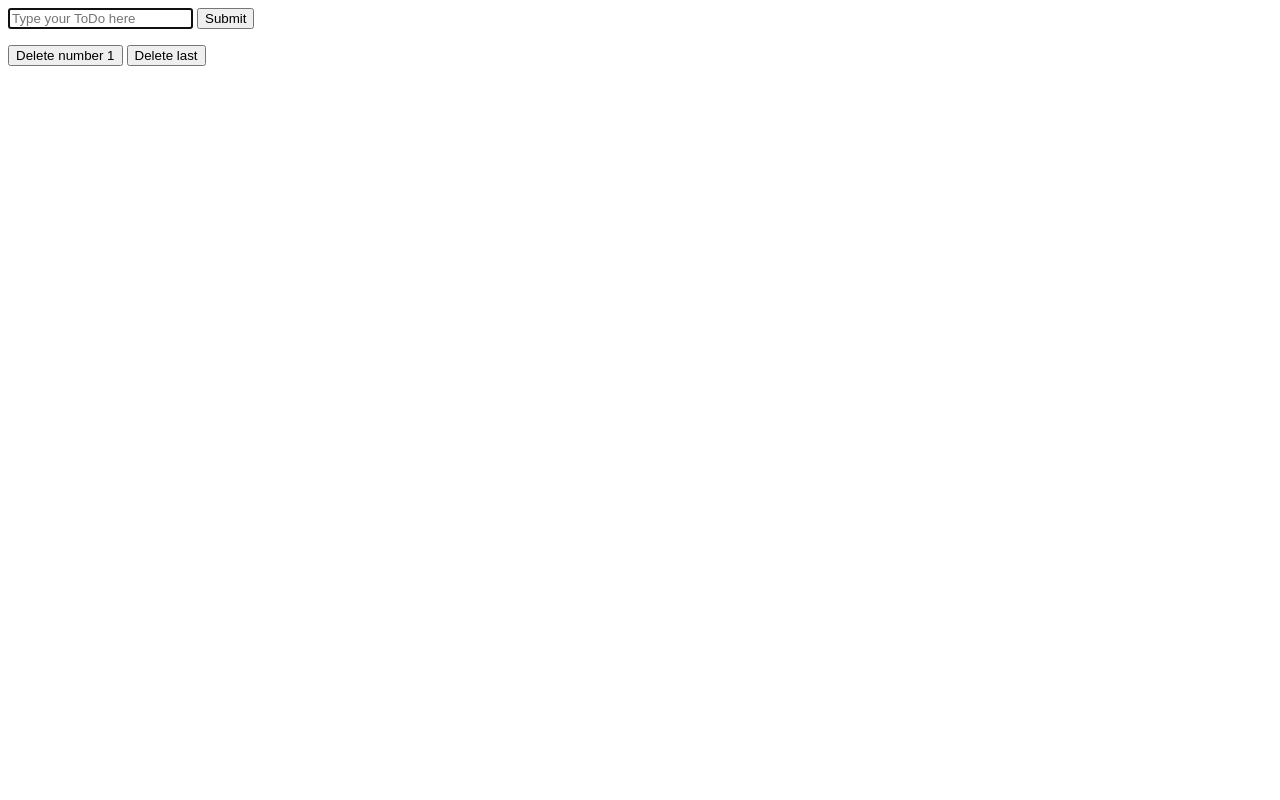
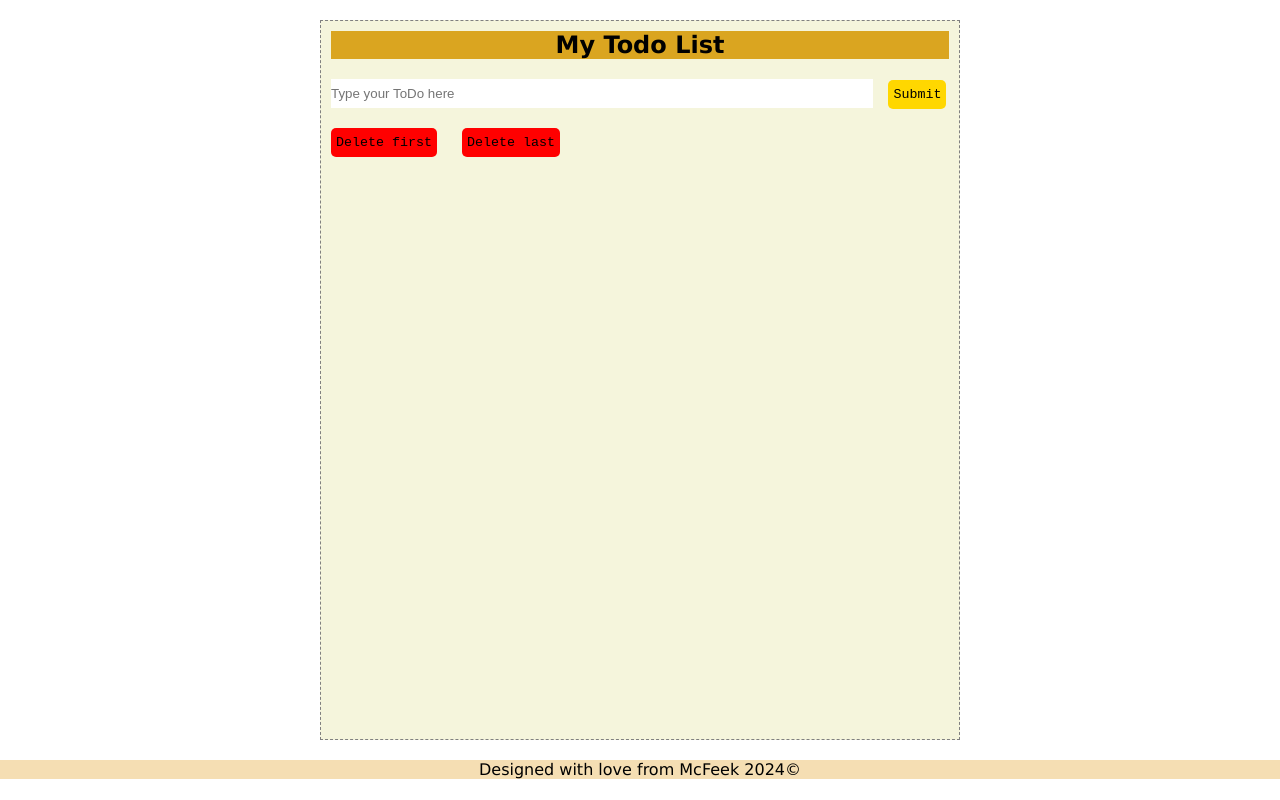
Before and after one commit to FeekCDE/Javascript, a plain HTML site: page class.html in a window 1280 px wide. Drawn offline with Linux system fonts and the light colour scheme.

Commit message:
recent edits

```diff
--- a/class.html
+++ b/class.html
@@ -1,83 +1,140 @@
 <!DOCTYPE html>
 <html lang="en">
+
 <head>
     <meta charset="UTF-8">
     <meta name="viewport" content="width=device-width, initial-scale=1.0">
-    <title>Document</title>
+    <title>Todo Listing by Feek</title>
+    <style>
+        *{
+            margin: 0;
+            padding: 0%;
+            box-sizing: border-box;
+        }
+        body{
+            font-family: 'Lucida Sans', 'Lucida Sans Regular', 'Lucida Grande', 'Lucida Sans Unicode', Geneva, Verdana, sans-serif;
+        }
+        .cont{
+            margin: 20px auto;
+            width: 50%;
+            border: 1px dashed grey;
+            background-color: beige;
+            height: 90dvh;
+            position: relative;
+        }
+        .cont>h2{
+            margin: 10px;
+            text-align: center;
+            background-color: goldenrod;
+        }
+        input{
+            border: none;
+            outline: none;
+            height: 1.8rem;
+            margin: 10px;
+            width: 85%;
+        }
+        button{
+            height: 1.8rem;
+            border-radius: 5px;
+            border: none;
+            padding: 5px;
+            font: 1.2rem;
+            font-family: 'Courier New', Courier, monospace;
+        }
+        .sbt-btn{
+            background-color: gold;
+        }
+        .dlt{
+            background-color: red;
+            margin: 10px;
+        }
+        footer{
+            background-color: wheat;
+            position: static;
+            text-align: center;
+        }
+    </style>
 </head>
+
 <body>
-
+    <div class="cont">
+        <h2>My Todo List</h2>
         <input type="text" placeholder="Type your ToDo here" id="todo" autofocus>
-    <button onclick="submitTodo()">Submit</button>
+        <button onclick="submitTodo()" class="sbt-btn">Submit</button>
         <p id="listt"></p>
-    <button onclick="deleteFirst()">Delete number 1</button>
-    <button onclick="deleteLast()">Delete last</button>
-
+        <button onclick="deleteFirst()" class="dlt">Delete first</button>
+        <button onclick="deleteLast()" class="dlt">Delete last</button>
+    </div>
+    <footer>
+        <p>Designed with love from McFeek 2024©</p>
+    </footer>
     <script>
 
         let todoArray = []
         function submitTodo() {
-            if(todo.value == ''){
+            if (todo.value == '') {
                 alert('Haaba nah, at all at all nah hin bad nah')
             }
-            else{
+            else {
                 todoArray.push(todo.value)
                 displayTodo()
             }
             todo.value = ''
         }
 
-        function displayTodo(){
+        function displayTodo() {
             listt.innerHTML = ``;
             for (let i = 0; i < todoArray.length; i++) {
-                listt.innerHTML += `${i + 1}. ${todoArray [i]}<span onclick="deleteItem(${i})" style="cursor:pointer;">🚮</span> <button onclick="edit(${i})">Edit</button><br>`
+                listt.innerHTML += `${i + 1}. ${todoArray[i]}<span onclick="deleteItem(${i})" style="cursor:pointer;">🚮</span> <button onclick="edit(${i})">Edit</button><br>`
             }
             console.log(todoArray)
         }
 
-        function edit(i){
+        function edit(i) {
             let newItem = prompt('enter new item here')
-            todoArray.splice(i,1,newItem)
+            todoArray.splice(i, 1, newItem)
             displayTodo()
 
         }
 
-        function deleteItem(i){
-            if(confirm(`Are you willing to delete the ${i + 1} item?`)== true){
-                todoArray.splice(i,1)
+        function deleteItem(i) {
+            if (confirm(`Are you willing to delete the ${i + 1} item?`) == true) {
+                todoArray.splice(i, 1)
                 displayTodo()
             }
-            else{
+            else {
                 displayTodo()
             }
         }
 
         function deleteFirst() {
-            if(todoArray.length == 0){
-                listt.innerHTML= '<p style="color:red;">Plese there is nothing to delete here</p>'
+            if (todoArray.length == 0) {
+                listt.innerHTML = '<p style="color:red;">Plese there is nothing to delete here</p>'
             }
-            else{
-            if(confirm('Are you sure you want to delete the first item?')== true){
+            else {
+                if (confirm('Are you sure you want to delete the first item?') == true) {
                     todoArray.shift()
                     displayTodo()
-            }else{
+                } else {
                     displayTodo()
                 }
             }
         }
         function deleteLast() {
-            if(todoArray.length == 0){
-                listt.innerHTML= '<p style="color: red;">Plese there is nothing to delete here</p>'
+            if (todoArray.length == 0) {
+                listt.innerHTML = '<p style="color: red;">Plese there is nothing to delete here</p>'
             }
-            else{
-                if(confirm('Are you sure you want to delete the last item?')== true){
+            else {
+                if (confirm('Are you sure you want to delete the last item?') == true) {
                     todoArray.shift()
                     displayTodo()
-            }else{
+                } else {
                     displayTodo()
                 }
             }
         }
     </script>
 </body>
+
 </html>
```
Also changed, not shown: stringmethod.html (+16 -5 lines). Lines whose indentation alone changed are shown as unchanged.
